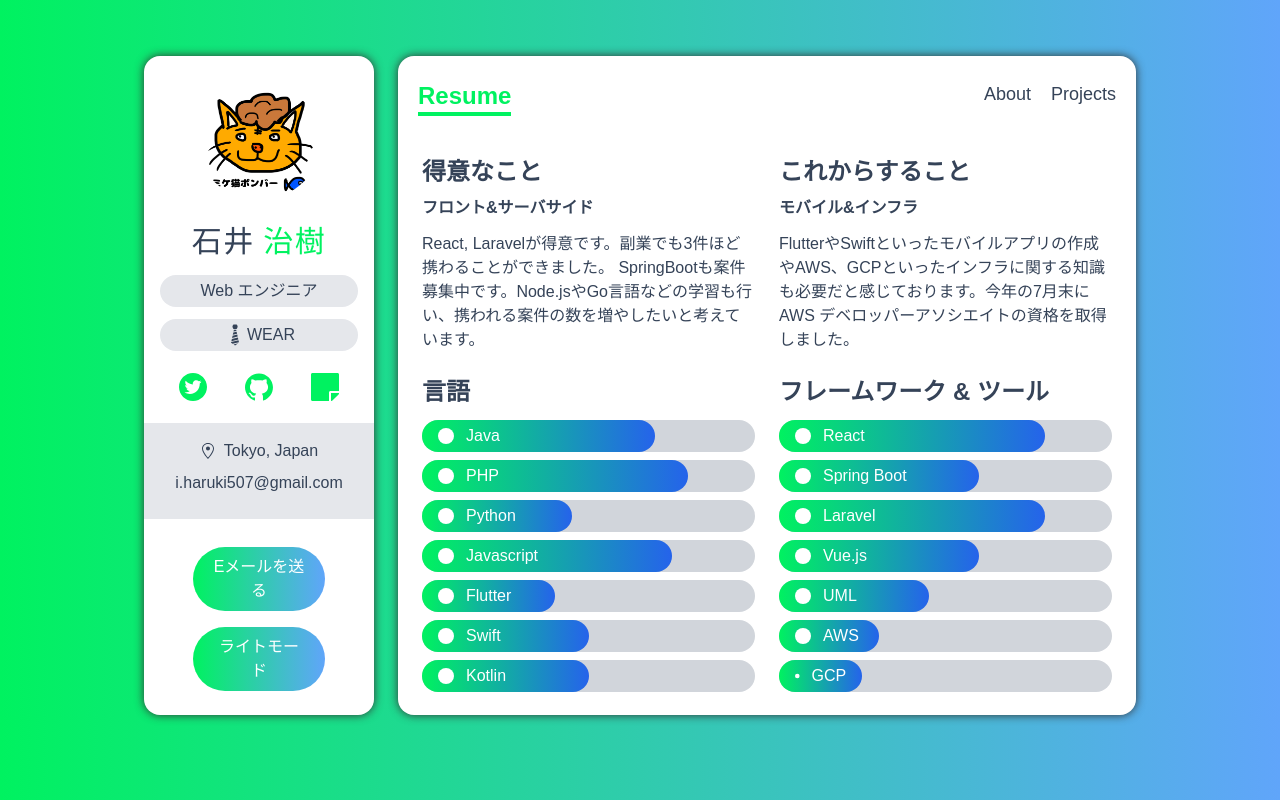
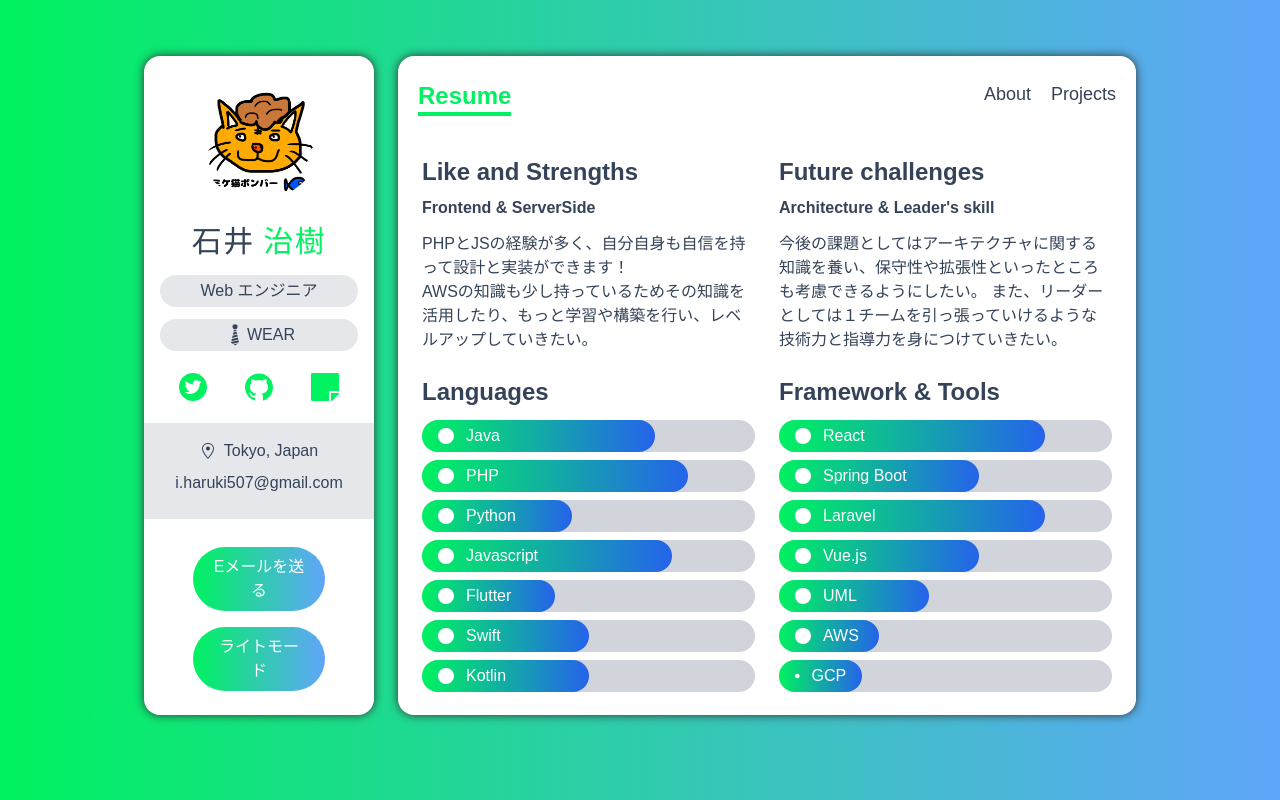
Before and after one commit to haru507/mikeneko-507, a Next.js app: page /resume in a window 1280 px wide. Built offline with nearby package versions, Linux system fonts and the light colour scheme.

Commit message:
fix:resumeに新しい項目を追加

```diff
--- a/pages/resume.tsx
+++ b/pages/resume.tsx
@@ -8,23 +8,24 @@ function resume() {
     <div className="px-6 py-2">
       <div className="grid gap-6 md:grid-cols-2">
         <div>
-          <h5 className="my-2 text-2xl font-bold">得意なこと</h5>
+          <h5 className="my-2 text-2xl font-bold">Like and Strengths</h5>
           <div>
             <h5 className="my-2 text-xl font-bold"></h5>
-            <p className="font-semibold">フロント&サーバサイド</p>
+            <p className="font-semibold">Frontend & ServerSide</p>
             <p className="my-3">
-              React, Laravelが得意です。副業でも3件ほど携わることができました。
-              SpringBootも案件募集中です。Node.jsやGo言語などの学習も行い、携われる案件の数を増やしたいと考えています。
+              PHPとJSの経験が多く、自分自身も自信を持って設計と実装ができます！<br />
+              AWSの知識も少し持っているためその知識を活用したり、もっと学習や構築を行い、レベルアップしていきたい。
             </p>
           </div>
         </div>
         <div>
-          <h5 className="my-2 text-2xl font-bold">これからすること</h5>
+          <h5 className="my-2 text-2xl font-bold">Future challenges</h5>
           <div className="">
             <h5 className="my-2 text-xl font-bold"></h5>
-            <p className="font-semibold">モバイル&インフラ</p>
+            <p className="font-semibold">Architecture & Leader's skill</p>
             <p className="my-3">
-              FlutterやSwiftといったモバイルアプリの作成やAWS、GCPといったインフラに関する知識も必要だと感じております。今年の7月末にAWS デベロッパーアソシエイトの資格を取得しました。
+              今後の課題としてはアーキテクチャに関する知識を養い、保守性や拡張性といったところも考慮できるようにしたい。
+              また、リーダーとしては１チームを引っ張っていけるような技術力と指導力を身につけていきたい。
             </p>
           </div>
         </div>
@@ -32,7 +33,7 @@ function resume() {
 
       <div className="grid gap-6 md:grid-cols-2">
         <div>
-          <h5 className="my-3 text-2xl font-bold">言語</h5>
+          <h5 className="my-3 text-2xl font-bold">Languages</h5>
           <div className="my-2">
             {languages.map((language) => (
               <Bar data={language} key={language.name} />
@@ -40,7 +41,7 @@ function resume() {
           </div>
         </div>
         <div>
-          <h5 className="my-3 text-2xl font-bold">フレームワーク & ツール</h5>
+          <h5 className="my-3 text-2xl font-bold">Framework & Tools</h5>
           <div className="my-2">
             {tools.map((tool) => (
               <Bar data={tool} key={tool.name} />
```
